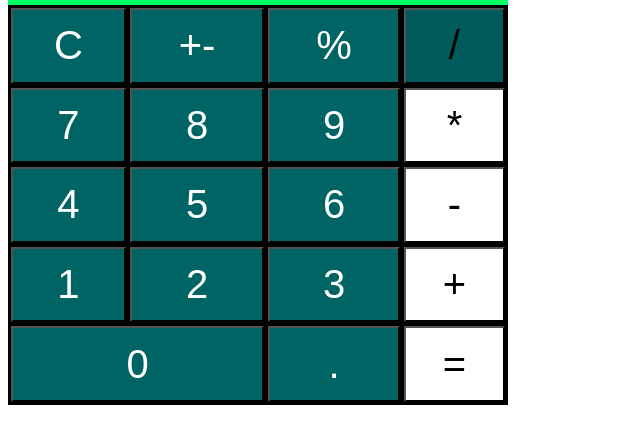
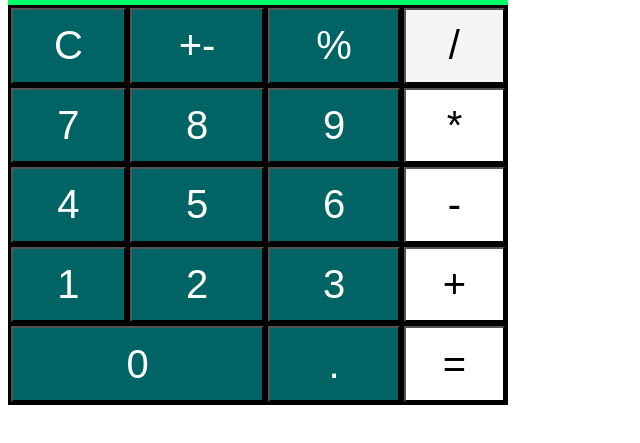
Before and after one commit to ZeinTonconi/Calculator, a plain HTML site: page index.html in a window 1280 px wide. In both pictures the pointer is over the button 454 px from the left and 148 px from the top of the page. Shown: the part 103-546 px from the top of the page, without its empty margins (0-640 px from the left). Drawn offline with Linux system fonts and the light colour scheme.

Commit message:
Poniendo color a los botones cuando se pasa con el mouse

```diff
--- a/assets/css/styles.css
+++ b/assets/css/styles.css
@@ -41,6 +41,11 @@
 .boton:hover {
     background-color: rgb(0, 90, 90);
 }
+
+.operacion:hover {
+    background-color: rgb(245,245,245);
+}
+
 .operacion {
     background-color: rgb(255, 255, 255);
     color:rgb(0, 0,0);
```
